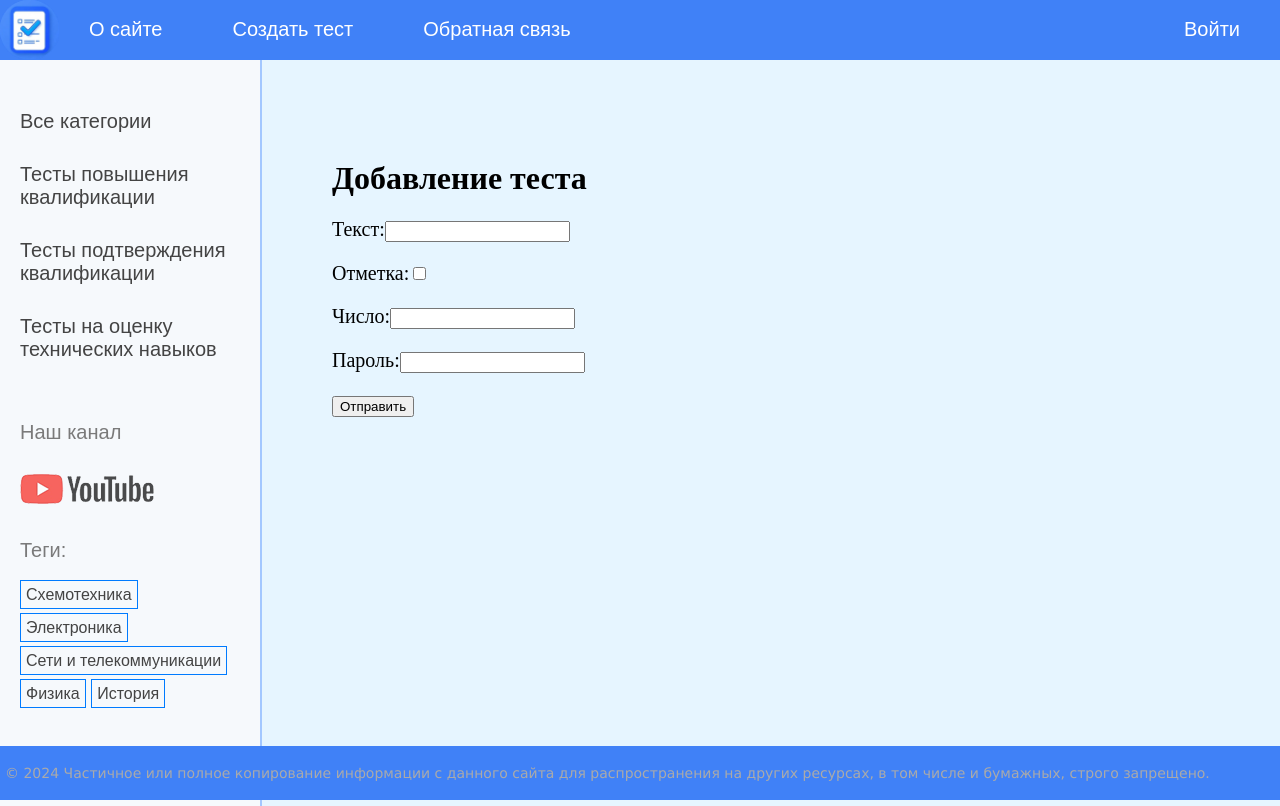
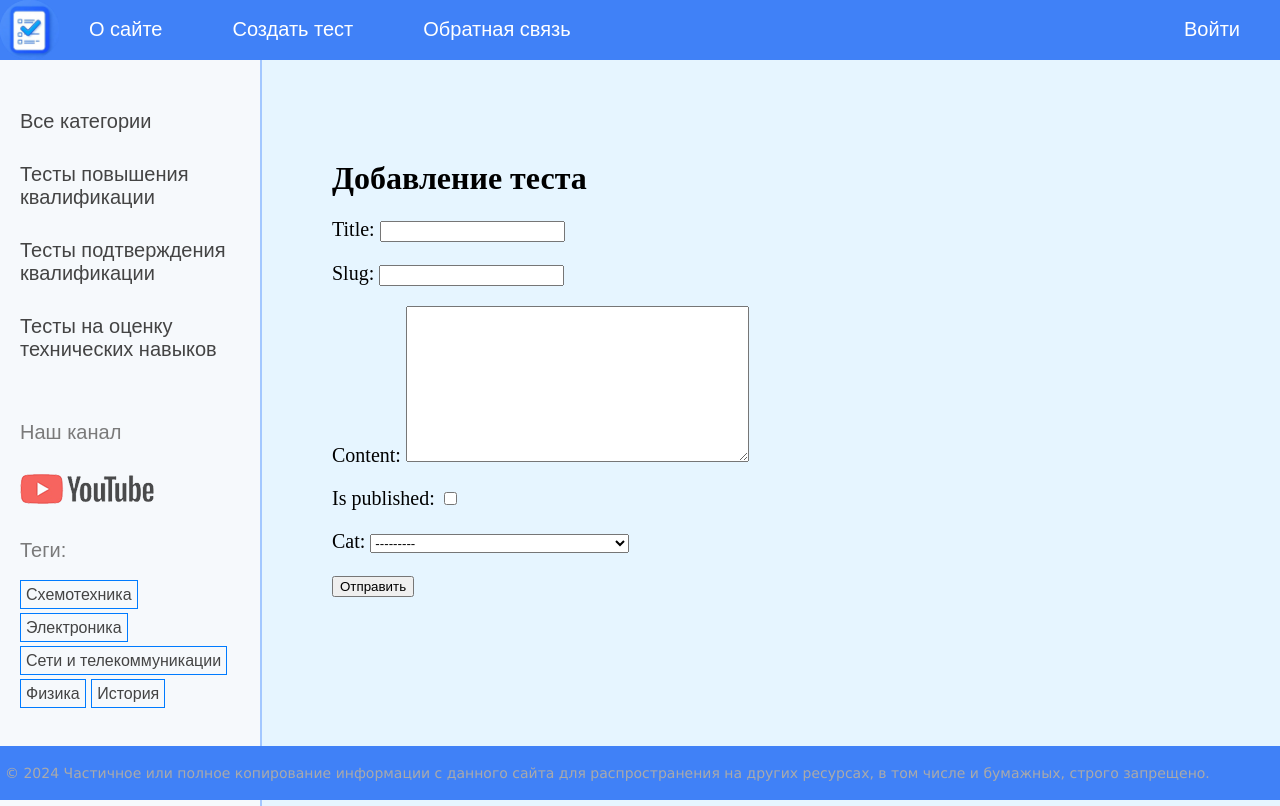
Before and after one commit to PolinaRym/OnlineTest, a Django app: page /addpage/ in a window 1280 px wide. Run offline with Django 4.2, Linux system fonts and the light colour scheme; data comes from the database, SQL or seed files in the repository.

Commit message:
changes in addtest

```diff
--- /dev/null
+++ b/onlinetest/testik/forms.py
@@ -0,0 +1,9 @@
+from django import forms
+from .models import Category
+
+class AddTestForm(forms.Form):
+    title = forms.CharField(max_length = 255)
+    slug = forms.SlugField(max_length = 255)
+    content = forms.CharField(widget=forms.Textarea())
+    is_published = forms.BooleanField()
+    cat = forms.ModelChoiceField(queryset=Category.objects.all())
--- a/onlinetest/testik/templates/testik/addtest.html
+++ b/onlinetest/testik/templates/testik/addtest.html
@@ -4,10 +4,7 @@
 <h1>{{ title }}</h1>
 <form action="" method="post">
     {% csrf_token %}
-    <p><label for="id_1">Текст:</label><input type="text" id="id_1" name="field_text"></p>
-    <p><label for="id_2">Отметка:</label><input type="checkbox" id="id_2" name="field_check"></p>
-    <p><label for="id_3">Число:</label><input type="number" id="id_3" name="field_num"></p>
-    <p><label for="id_4">Пароль:</label><input type="password" id="id_4" name="field_psw"></p>
+    {{ form.as_p }}
     <p><button type="submit">Отправить</button></p>
 </form>
 {% endblock %}
--- a/onlinetest/testik/views.py
+++ b/onlinetest/testik/views.py
@@ -4,6 +4,7 @@ from django.urls import reverse
 from django.template.loader import render_to_string
 from django.template.defaultfilters import slugify
 
+from .forms import AddTestForm
 from .models import Test, Category, TagTest
 
 menu = [{'title': "О сайте", 'url_name': 'about'},
@@ -46,7 +47,14 @@ def show_test(request, test_slug):
 
 
 def addtest(request):
-    return render(request, 'testik/addtest.html', {'menu': menu, 'title': 'Добавление теста'})
+    form = AddTestForm()
+    data = {
+        'menu': menu,
+        'title': 'Добавление теста',
+        'form': form
+
+    }
+    return render(request, 'testik/addtest.html', data)
 
 def contact(request):
     return HttpResponse("Обратная связь")
```
